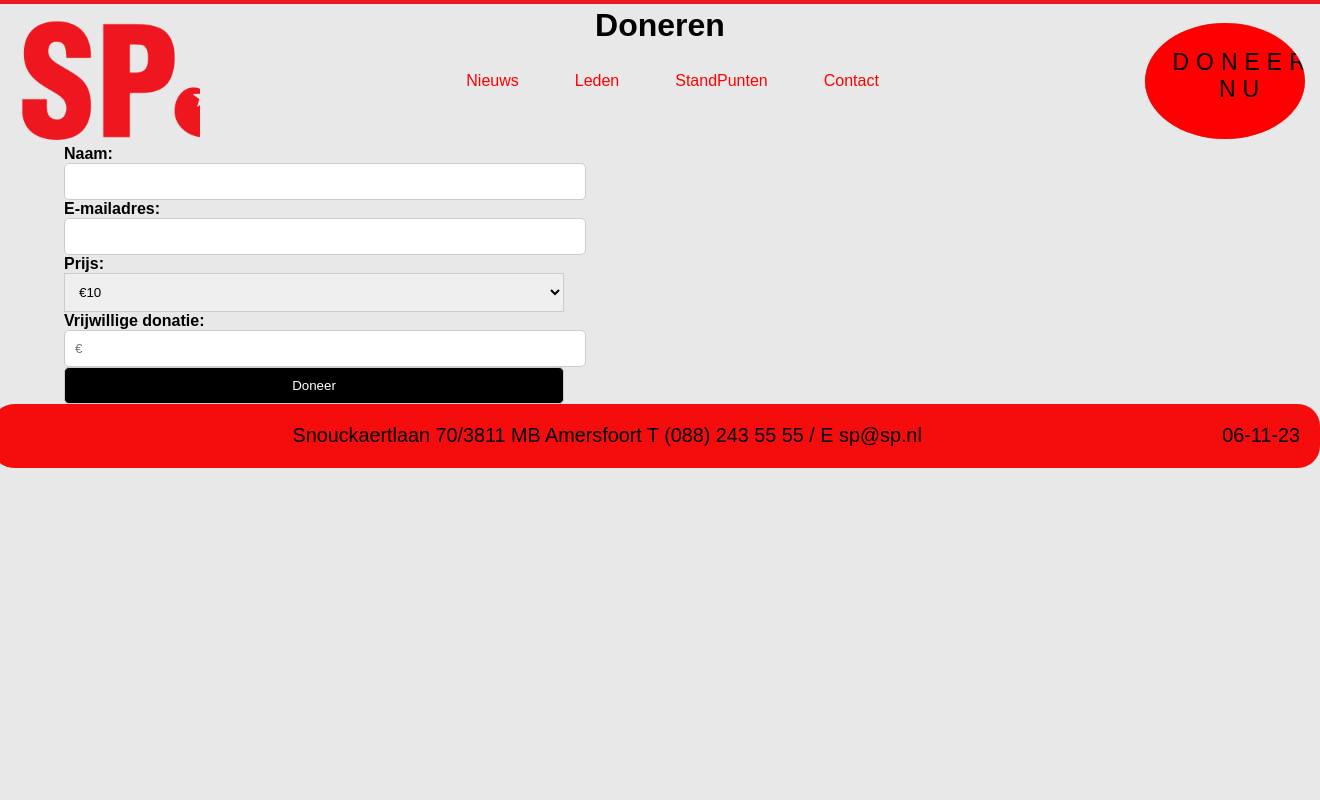
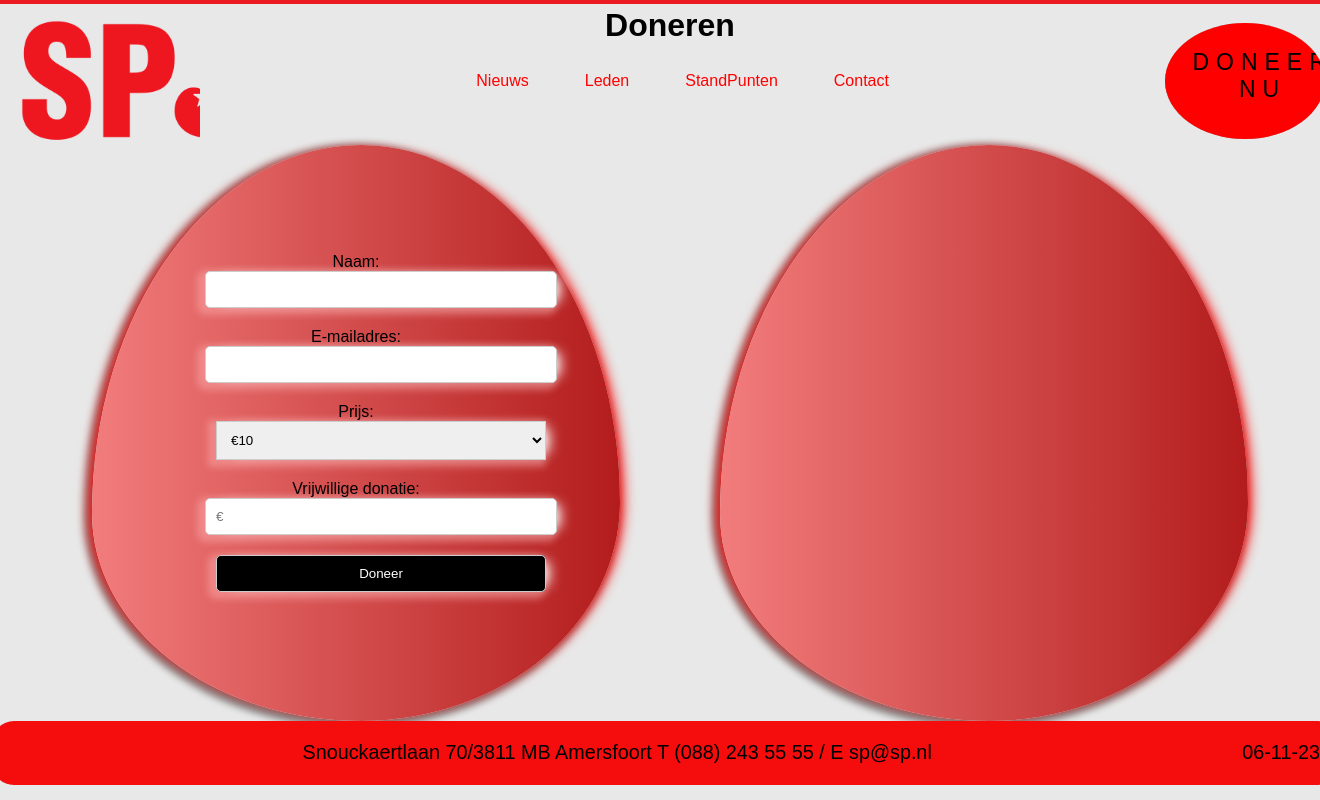
Before and after one commit to MaenZaza/Project2, a PHP site: page /Doneer.php in a window 1320 px wide; the page is wider, and only the part inside the window is pictured. Run offline with PHP 8.4, Linux system fonts and the light colour scheme.

Commit message:
Nieuw code in Doneer pagina

```diff
--- a/Doneer.php
+++ b/Doneer.php
@@ -24,8 +24,8 @@
                 <input type="text" name="naam" id="naam">
             </div>
             <div>
-            <label for="email">E-mailadres:</label>
-            <input type="email" name="email" id="email">
+                <label for="email">E-mailadres:</label>
+                <input type="email" name="email" id="email" >
             </div>
             <div>
                 <label for="prijs">Prijs:</label>
@@ -34,10 +34,10 @@
                     <option value="25">€25</option>
                     <option value="50">€50</option>
                 </select>
-                <div>
-                    <label for="vrijwillig">Vrijwillige donatie:</label>
-                    <input type="text" name="vrijwillig" id="vrijwillig" placeholder="€">
-                </div>
+            </div>
+            <div>
+                <label for="vrijwillig">Vrijwillige donatie:</label>
+                <input type="text" name="vrijwillig" id="vrijwillig" placeholder="€">
             </div>
             <input type="submit" value="Doneer">
         </form>
--- a/Style2.css
+++ b/Style2.css
@@ -70,7 +70,7 @@
 }
 
 /* Nieuws */
-#NieuwsPage{
+#NieuwsPage {
   display: grid;
   grid-template-areas:
     'nieuwsp1'
@@ -84,39 +84,48 @@
   margin: 0px 15vw;
 
 }
+
 .nieuwsp {
   margin: 1vh 0px;
   background-color: aquamarine;
   height: 20vh;
 }
+
 .np1 {
   grid-area: nieuwsp1;
 }
+
 .np2 {
   grid-area: nieuwsp2;
 }
+
 .np3 {
   grid-area: nieuwsp3;
 }
+
 .np4 {
   grid-area: nieuwsp4;
 }
+
 .np5 {
   grid-area: nieuwsp5;
 }
+
 .np6 {
   grid-area: nieuwsp6;
 }
+
 .np7 {
   grid-area: nieuwsp7;
 }
+
 .np8 {
   grid-area: nieuwsp8;
 }
 
 /* Leden */
 
-#LedenPage{
+#LedenPage {
   display: grid;
   grid-template-areas:
     'Ledenp1 Ledenp2 Ledenp3'
@@ -134,40 +143,50 @@
   margin: 15px 0px;
   text-align: center;
 }
+
 .L1 {
   grid-area: Ledenp1;
 }
+
 .L2 {
   grid-area: Ledenp2;
 }
+
 .L3 {
   grid-area: Ledenp3;
 }
+
 .L4 {
   grid-area: Ledenp4;
 }
+
 .L5 {
   grid-area: Ledenp5;
 }
+
 .L6 {
   grid-area: Ledenp6;
 }
+
 .L7 {
   grid-area: Ledenp7;
 }
+
 .L8 {
   grid-area: Ledenp8;
 }
+
 .L9 {
   grid-area: Ledenp9;
 }
+
 .L10 {
   grid-area: Ledenp10;
   ;
 }
 
 /* StandPunten */
-#StandPuntenPage{
+#StandPuntenPage {
   grid-area: Onderwerp;
   display: grid;
   grid-template-areas:
@@ -176,63 +195,95 @@
     'Leed5 Leed6'
     'Leed7 Leed8';
 }
+
 .Punten {
   display: flex;
 
   justify-self: center;
-  background-color:darkcyan;
+  background-color: darkcyan;
   width: 15vw;
   height: 15vh;
   margin: 15px 0px;
 
 
 }
+
 .p1 {
   grid-area: Leed1;
 }
+
 .p2 {
   grid-area: Leed2;
 }
+
 .p3 {
   grid-area: Leed3;
 }
+
 .p4 {
   grid-area: Leed4;
 }
+
 .p5 {
   grid-area: Leed5;
 }
+
 .p6 {
   grid-area: Leed6;
 }
+
 .p7 {
   grid-area: Leed7;
 }
+
 .p8 {
   grid-area: Leed8;
 }
 
 
 /* Doneer */
-#DoneerPage{
+#DoneerPage {
   display: grid;
   grid-template-areas:
     'DL DR';
+  margin: 0px 42px;
 }
-.L{
+
+.L {
   grid-area: DL;
+
 }
-.R{
+
+.R {
   grid-area: DR;
+
+
 }
-.doneerF{
+
+.doneerF {
+  display: flex;
   margin: 0px 50px;
   width: 40vw;
+  height: 72vh;
+  box-shadow: -10px 0px 13px -7px #ff0000, 10px 0px 13px -7px #ff0000, -4px 3px 7px 4px rgba(0, 0, 0, 0.44);
+  border-radius: 51% 49% 49% 51% / 64% 62% 38% 36%;
+  align-items: center;
+  background: linear-gradient(to right,
+      #f27c7c,
+      #b31c1c);
 }
-input, select {
-  width: 100%;
+
+
+input,
+select {
+  box-shadow: 0px 1px 4px -7px #ffffff, 10px 0px 13px -7px #ffffff, -4px 3px 7px 4px rgb(255 179 179 / 44%);
+  display: flex;
+  justify-content: center;
+  justify-self: center;
+  width: 25vw;
   padding: 10px;
   border: 1px solid #ccc;
+  margin: 0px 0px 20px 50px;
 }
 
 input[type="submit"] {
@@ -240,3 +291,8 @@
   color: #fff;
   cursor: pointer;
 }
+.L label{
+  display: flex;
+  justify-content: center;
+  font-weight: normal;
+}
```
Lines whose indentation alone changed are shown as unchanged.
